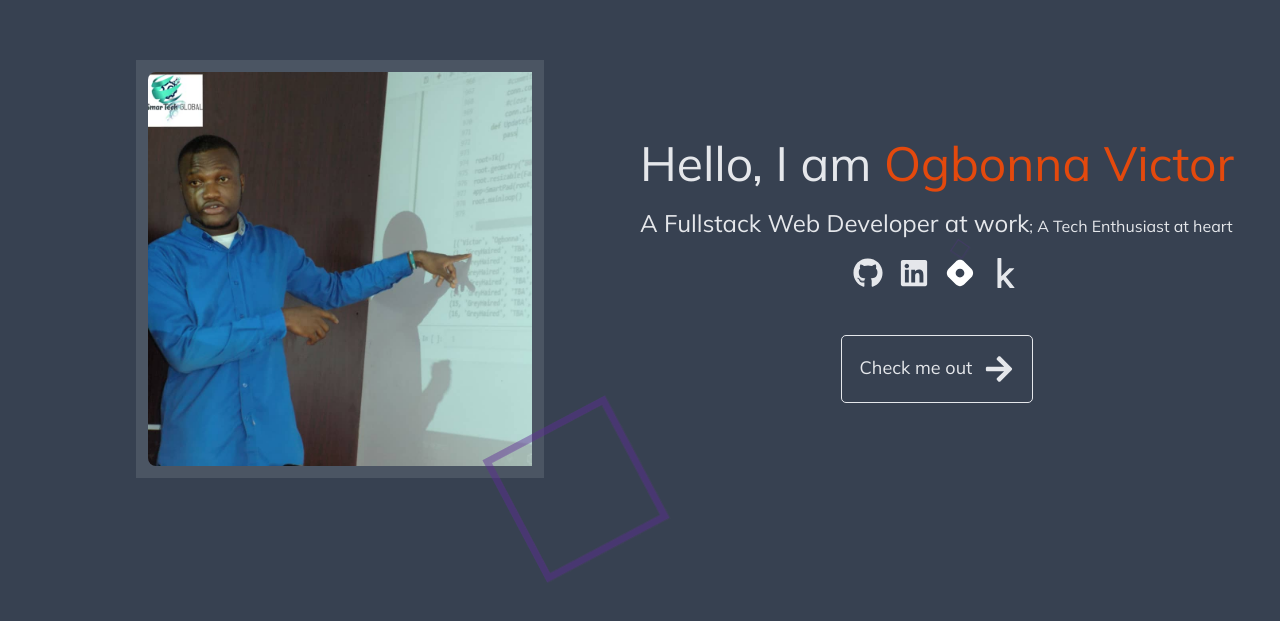
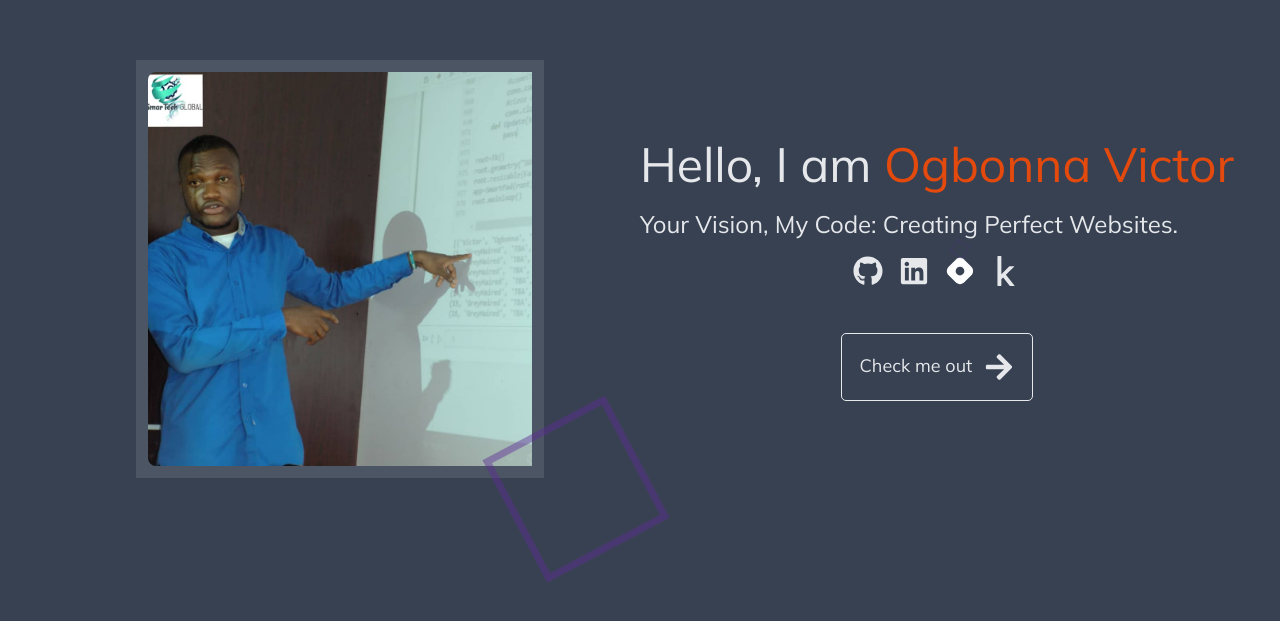
Before and after one commit to victorgbonna/frontendPortfolio, a Next.js app: page / in a window 1280 px wide. Shown: the part 151-772 px from the top of the page. Built offline with nearby package versions, Linux system fonts and the light colour scheme.

Commit message:
editted h2

```diff
--- a/src/components/hero/index.jsx
+++ b/src/components/hero/index.jsx
@@ -34,8 +34,8 @@ export default function Hero(){
                     </div>
                     <div className=' text-2xl space-y-4 tablet:text-lg tablet:space-y-1'>
                         <div data-wow-iteration="1" data-wow-delay=".6s"  className='wow zoomIn  flex row-gap-2 '>
-                            <h5 className='text-center tablet:hidden'>A Fullstack Web Developer at work<span className='ethu'>; A Tech Enthusiast at heart</span></h5>
-                            <h5 className='hidden tablet:text-left tablet:block'>A Fullstack Web Developer and more<span className='ethu'>; A Tech Enthusiast at heart</span></h5>
+                            <h2 className='text-center tablet:hidden'>Your Vision, My Code: Creating Perfect Websites.</h2>
+                            <h2 className='hidden tablet:text-left tablet:block'>Your Vision, My Code: Creating Perfect Websites.</h2>
                         </div>
 
                         <span className='flex space-x-4 justify-center wow zoomIn' data-wow-iteration="1" data-wow-delay=".8s">
```
